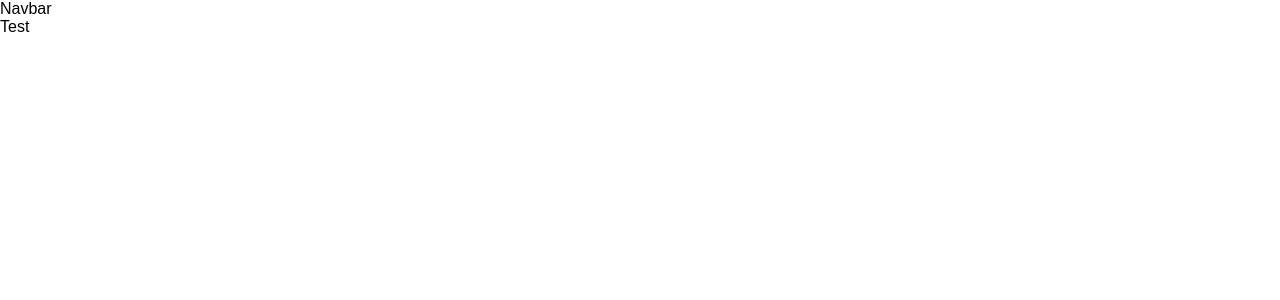
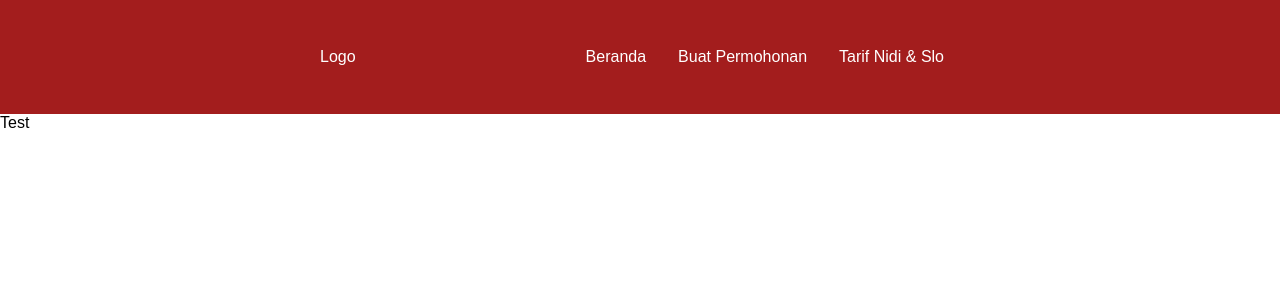
Before and after one commit to rehagana16/nidi-slo, a Next.js app: page / in a window 1280 px wide. Shown: the top 300 px of the page. Built offline with nearby package versions, Linux system fonts and the light colour scheme.

Commit message:
finish navbar template

```diff
--- a/src/app/components/navbar.module.css
+++ b/src/app/components/navbar.module.css
@@ -0,0 +1,22 @@
+.container {
+  padding: 0 20rem;
+  display: flex;
+  justify-content: space-between;
+  background-color: #A31D1D;
+  color: white;
+  align-items: center;
+}
+
+.menuList {
+  display: flex;
+}
+
+.menuButton {
+  padding: 3rem 1rem;
+  height: 100%;
+  font-weight: 500;
+}
+
+.menuButton:hover {
+  cursor: pointer;
+}
--- a/src/app/components/navbar.tsx
+++ b/src/app/components/navbar.tsx
@@ -2,8 +2,15 @@ import styles from './navbar.module.css';
 
 export const Navbar = () => {
   return (
-    <div>
-      Navbar
+    <div className={styles.container}>
+      <div>
+        Logo
+      </div>
+      <div className={styles.menuList}>
+        <div className={styles.menuButton}>Beranda</div>
+        <div className={styles.menuButton}>Buat Permohonan</div>
+        <div className={styles.menuButton}>Tarif Nidi & Slo</div>
+      </div>
     </div>
   )
 }
```
